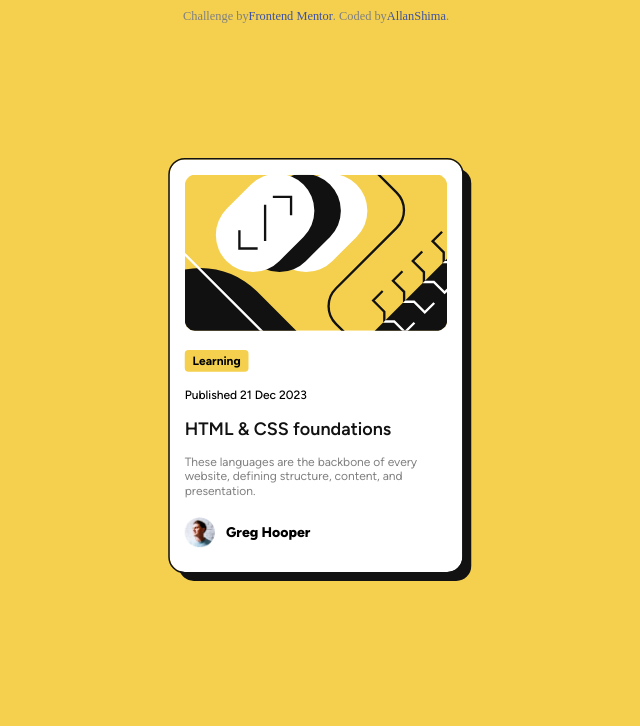
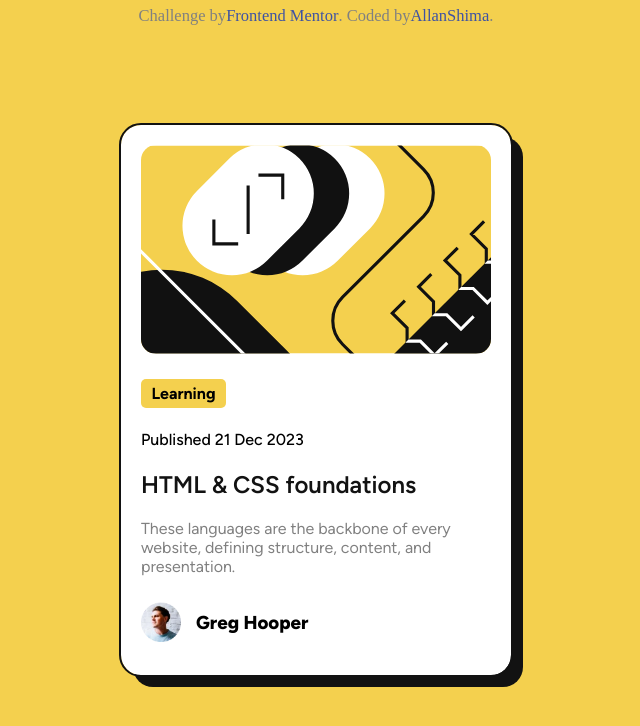
Before and after one commit to AllanShima/blogPreviewCard, a plain HTML site: page index.html in a window 1280 px wide. Shown: the whole page, without its empty margins (324-964 px from the left). Drawn offline with Linux system fonts and the light colour scheme.

Commit message:
Update styles.css

```diff
--- a/styles.css
+++ b/styles.css
@@ -36,7 +36,7 @@ h4 {
     position: absolute;
     top: 50%;
     left: 50%;
-    transform: translate(-50%, 35%);
+    transform: translate(-50%, -50%);
     outline: solid 2px hsl(0, 0%, 7%);
     border-radius: 20px;
     padding: 20px;
@@ -50,7 +50,7 @@ h4 {
 .main-box:hover {
     cursor: pointer;
     box-shadow: 18px 18px hsl(0, 0%, 7%);
-    transform: translate(-51.5%, 33.5%);
+    transform: translate(-51.5%, -51.5%);
 }
 
 .main-title {
@@ -69,7 +69,6 @@ body {
     align-items: center;
     margin: auto;
     vertical-align: top;
-    transform: scale(0.75);
 }
 
 .greg {
```
